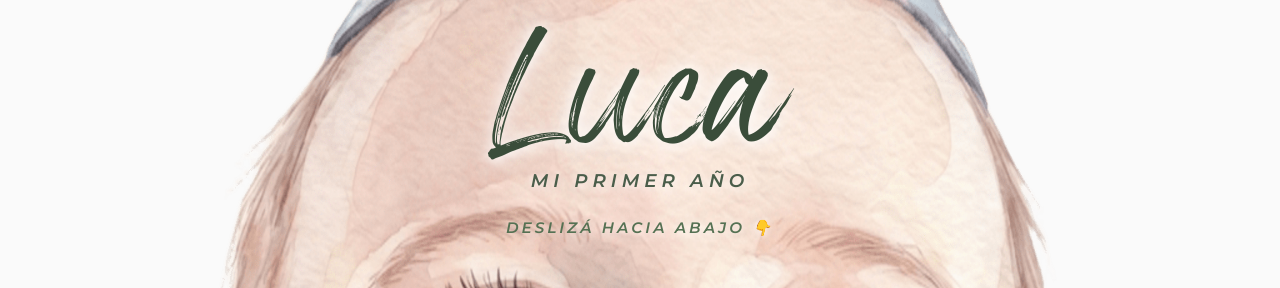
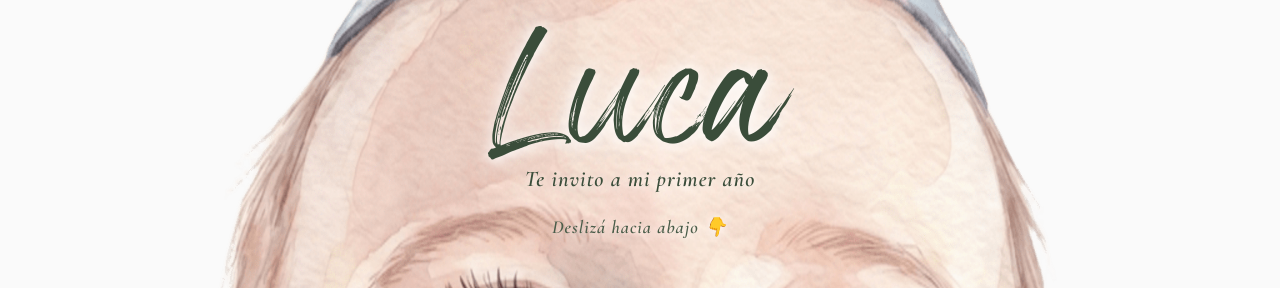
Before and after one commit to WalArg/invitacion_cumple, a React (Vite) app: page / in a window 1280 px wide. Shown: the top 288 px of the page. Built offline with nearby package versions, Linux system fonts and the light colour scheme.

Commit message:
Update subtitle to 'Te invito a mi primer año' in Cormorant Garamond font

```diff
--- a/index.html
+++ b/index.html
@@ -5,10 +5,10 @@
     <link rel="icon" type="image/svg+xml" href="/vite.svg" />
     <meta name="viewport" content="width=device-width, initial-scale=1.0, maximum-scale=1.0, user-scalable=no" />
     <title>¡Luca cumple 1 añito!</title>
-    <!-- Google Fonts: Outfit, Permanent Marker, Great Vibes & Montserrat -->
+    <!-- Google Fonts: Outfit, Cormorant Garamond & Wonderful Branding -->
     <link rel="preconnect" href="https://fonts.googleapis.com">
     <link rel="preconnect" href="https://fonts.gstatic.com" crossorigin>
-    <link href="https://fonts.googleapis.com/css2?family=Alex+Brush&family=Caveat:wght@400..700&family=Great+Vibes&family=Montserrat:ital,wght@0,300..700;1,300..700&family=Outfit:wght@300;400;600;700&family=Permanent+Marker&display=swap" rel="stylesheet">
+    <link href="https://fonts.googleapis.com/css2?family=Cormorant+Garamond:ital,wght@0,400;0,600;1,400;1,600&family=Outfit:wght@300;400;600;700&display=swap" rel="stylesheet">
   </head>
   <body>
     <div id="root"></div>
--- a/src/App.jsx
+++ b/src/App.jsx
@@ -216,7 +216,7 @@ function App() {
       <div className="hero-header-wrapper">
         <div className="hero-typography-container">
           <h1 className="luca-title">Luca</h1>
-          <p className="subtitle-primer-ano">MI PRIMER AÑO</p>
+          <p className="subtitle-primer-ano">Te invito a mi primer año</p>
           <div className="scroll-indicator-hero">Deslizá hacia abajo 👇</div>
         </div>
       </div>
--- a/src/index.css
+++ b/src/index.css
@@ -84,29 +84,27 @@ body {
   text-shadow: 0 2px 12px rgba(255, 255, 255, 0.9), 0 0 25px rgba(255, 255, 255, 0.95);
 }
 
-/* "MI PRIMER AÑO" - Slanted, tracked caps font (Pluma style) */
+/* "Te invito a mi primer año" - Elegant Cormorant Garamond font */
 .subtitle-primer-ano {
-  font-family: 'Montserrat', sans-serif;
+  font-family: 'Cormorant Garamond', serif;
+  font-size: 1.4rem;
+  font-weight: 600;
+  font-style: italic;
+  letter-spacing: 1px;
+  color: #3A4D3A;
+  margin-top: 6px;
+  margin-bottom: 24px;
+  text-shadow: 0 2px 10px rgba(255, 255, 255, 0.95);
+}
+
+/* "Deslizá hacia abajo 👇" - Elegant Cormorant Garamond font */
+.scroll-indicator-hero {
+  font-family: 'Cormorant Garamond', serif;
   font-size: 1.15rem;
   font-weight: 600;
   font-style: italic;
-  letter-spacing: 5px;
+  letter-spacing: 1px;
   color: #4A5D4A;
-  margin-top: 10px;
-  margin-bottom: 26px;
-  text-transform: uppercase;
-  text-shadow: 0 2px 10px rgba(255, 255, 255, 0.95);
-}
-
-/* "DESLIZÁ HACIA ABAJO 👇" - Slanted, tracked caps font matching Pluma style */
-.scroll-indicator-hero {
-  font-family: 'Montserrat', sans-serif;
-  font-size: 0.95rem;
-  font-weight: 600;
-  font-style: italic;
-  letter-spacing: 3px;
-  color: #557153;
-  text-transform: uppercase;
   animation: bounce 2s infinite;
   text-shadow: 0 2px 10px rgba(255, 255, 255, 0.95);
 }
```
